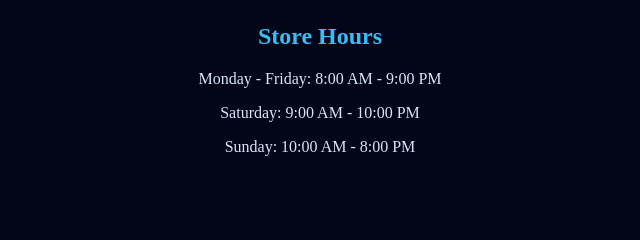
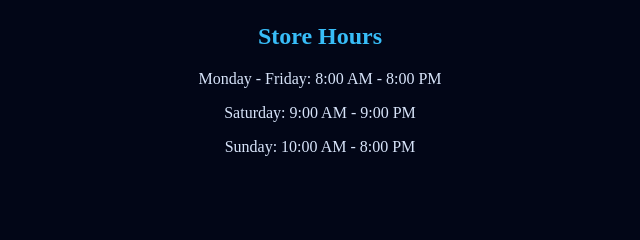
Before and after one commit to keithmutugi-jpg/PROJECTMOD2, a plain HTML site: page index.html in a window 1280 px wide. Shown: the part 2509-2749 px from the top of the page, 320-960 px from the left. Drawn offline with Linux system fonts and the light colour scheme.

Commit message:
updated index.html

```diff
--- a/index.html
+++ b/index.html
@@ -117,8 +117,8 @@
     <!-- STORE HOURS -->
     <section class="hours">
         <h2>Store Hours</h2>
-        <p>Monday - Friday: 8:00 AM - 9:00 PM</p>
-        <p>Saturday: 9:00 AM - 10:00 PM</p>
+        <p>Monday - Friday: 8:00 AM - 8:00 PM</p>
+        <p>Saturday: 9:00 AM - 9:00 PM</p>
         <p>Sunday: 10:00 AM - 8:00 PM</p>
     </section>
 
```
Also changed, not shown: README.md (deleted).
